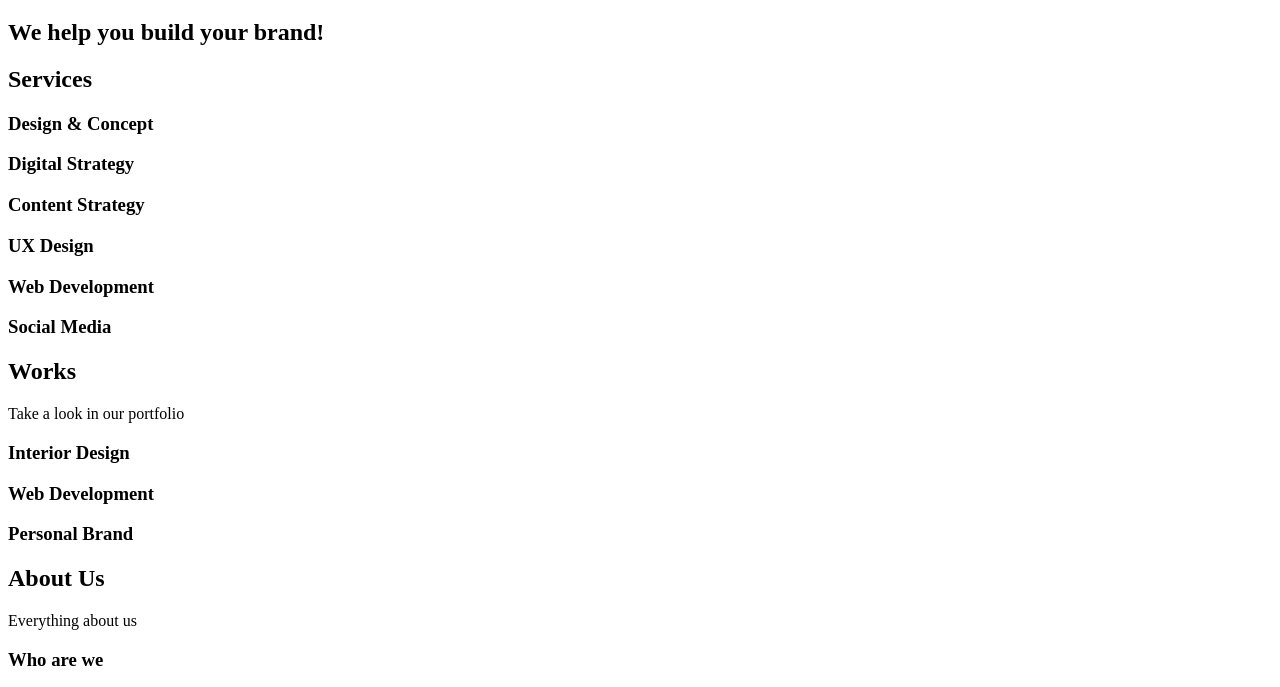
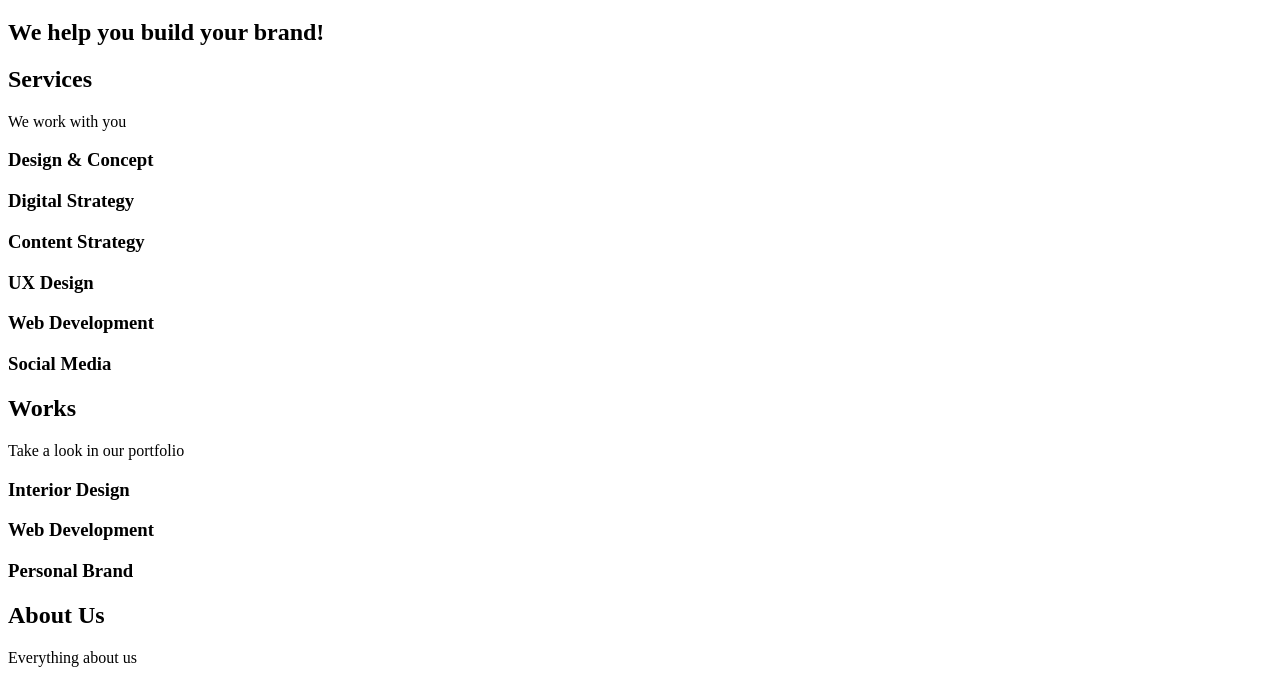
Before and after one commit to MOUKIANA-jordy/holbertonschool-web_front_end, a plain HTML site: page html_advanced/12-index.html in a window 1280 px wide. Shown: the part 61-748 px from the top of the page. Drawn offline with Linux system fonts and the light colour scheme.

Commit message:
add text section

```diff
--- a/html_advanced/12-index.html
+++ b/html_advanced/12-index.html
@@ -15,6 +15,7 @@
                         </section>
 			<section>
 				<h2> Services </h2>
+				<p> We work with you </p>
 				<h3> Design & Concept </h3>
             			<h3> Digital Strategy </h3>
            			<h3> Content Strategy </h3>
```
